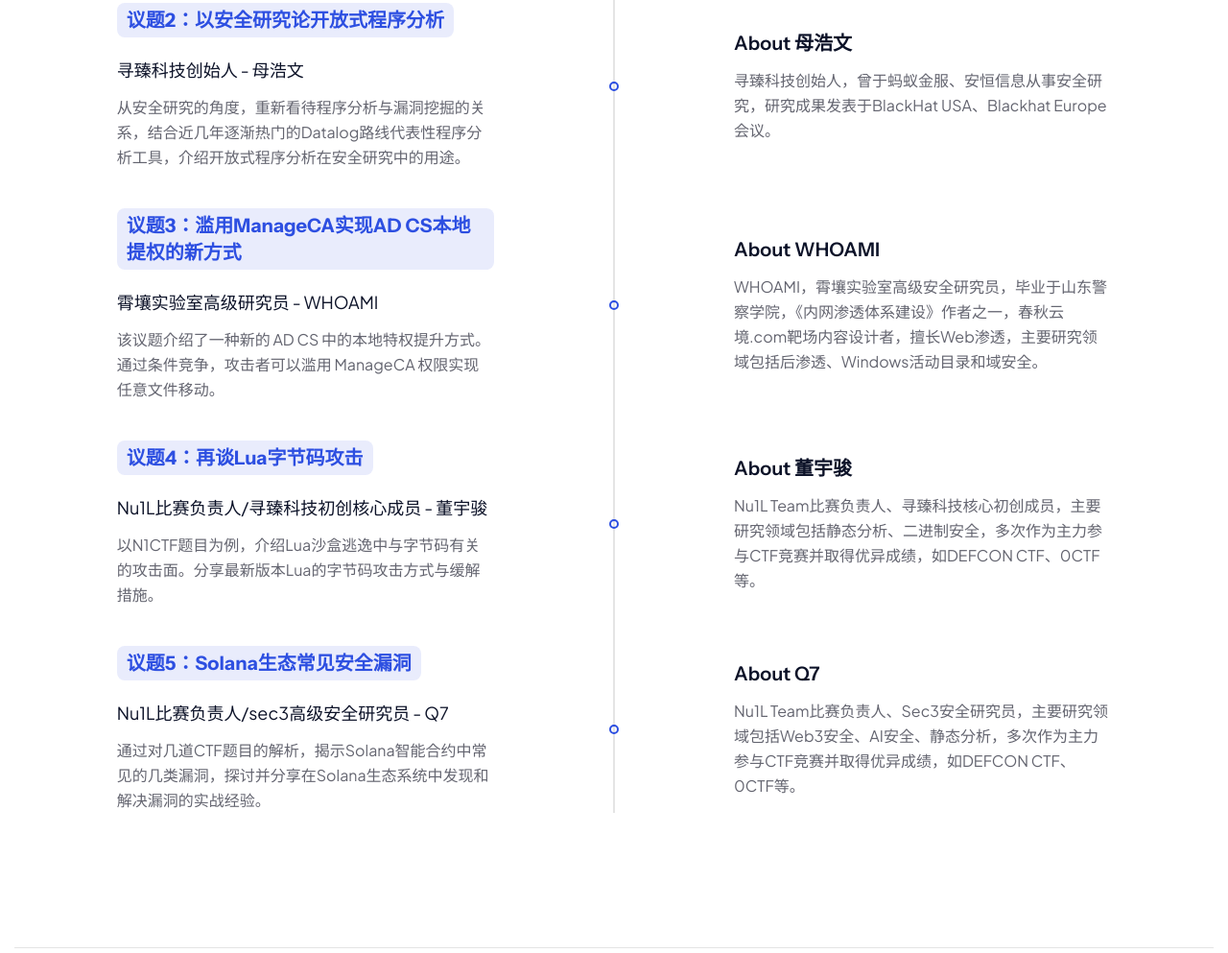
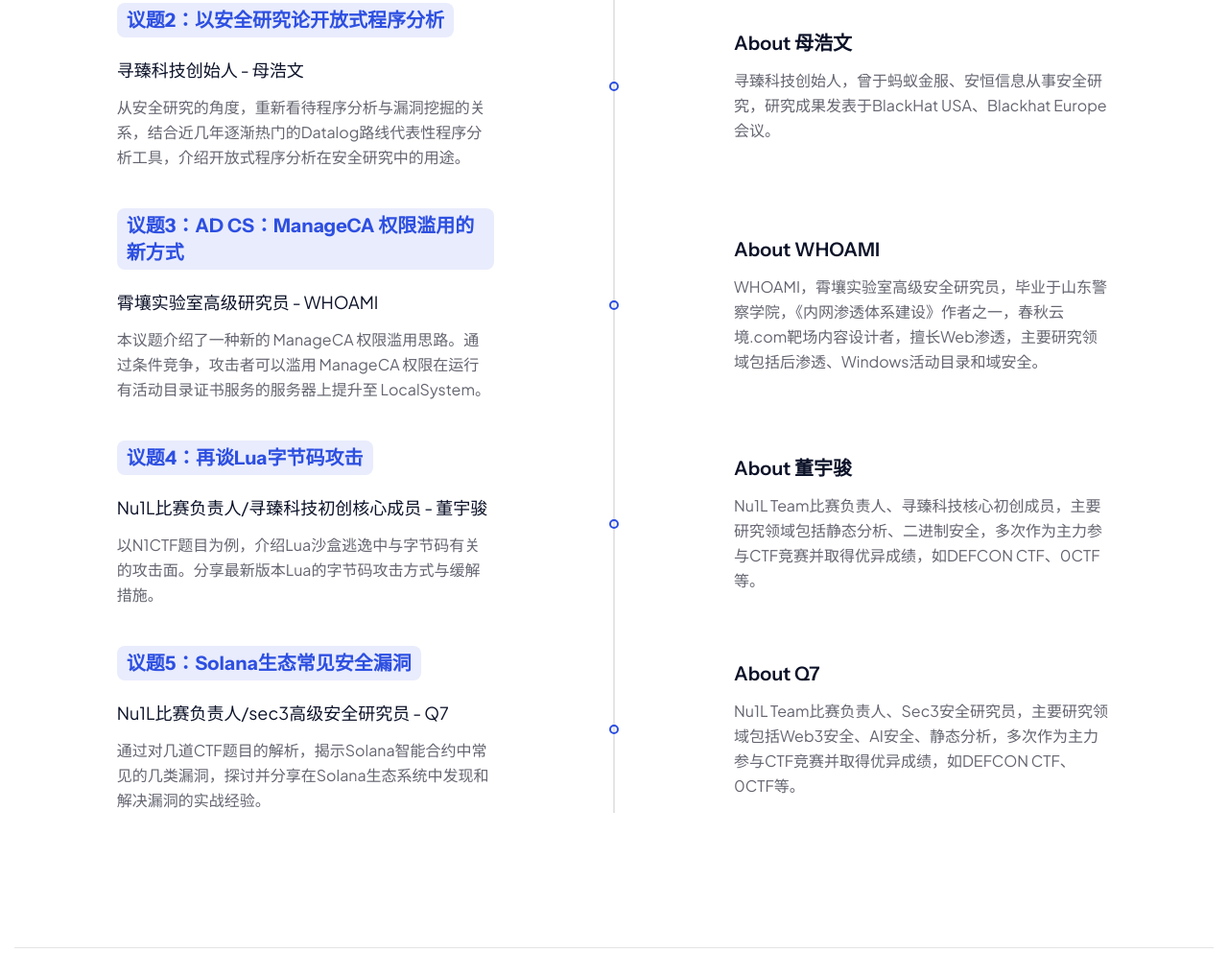
Before and after one commit to CTFCON/site, a plain HTML site: page index.html in a window 1280 px wide. Shown: the part 1167-2160 px from the top of the page at 96% size. Drawn offline with nearby package versions, Linux system fonts and the light colour scheme.

Commit message:
Update index.html

```diff
--- a/index.html
+++ b/index.html
@@ -115,11 +115,12 @@
                 </div>
                 <div class="row flex-between row-gap-24 pt-40">
                   <div class="col-md-6 pr-125">
-                    <div class="heading6  fw-700 text-blue bg-blue-surface display-inline-block pt-4 pb-4 pl-10 pr-10 bora-8">议题3：滥用ManageCA实现AD CS本地提权的新方式</div>
+                    <div class="heading6  fw-700 text-blue bg-blue-surface display-inline-block pt-4 pb-4 pl-10 pr-10 bora-8">议题3：AD CS：ManageCA 权限滥用的新方式
+</div>
                       <div class="item flex-item-center mt-20">
                           <div class="body2">霄壤实验室高级研究员 - WHOAMI</div>
                       </div>
-                      <div class="text-on-surface-variant1 mt-12">该议题介绍了一种新的 AD CS 中的本地特权提升方式。通过条件竞争，攻击者可以滥用 ManageCA 权限实现任意文件移动。</div>
+                      <div class="text-on-surface-variant1 mt-12">本议题介绍了一种新的 ManageCA 权限滥用思路。通过条件竞争，攻击者可以滥用 ManageCA 权限在运行有活动目录证书服务的服务器上提升至 LocalSystem。</div>
                   </div>
                   <div class="col-md-6 pl-125 text-content-block scroll-bottom-to-top2">
                     <div class="text-content text-start">
```
